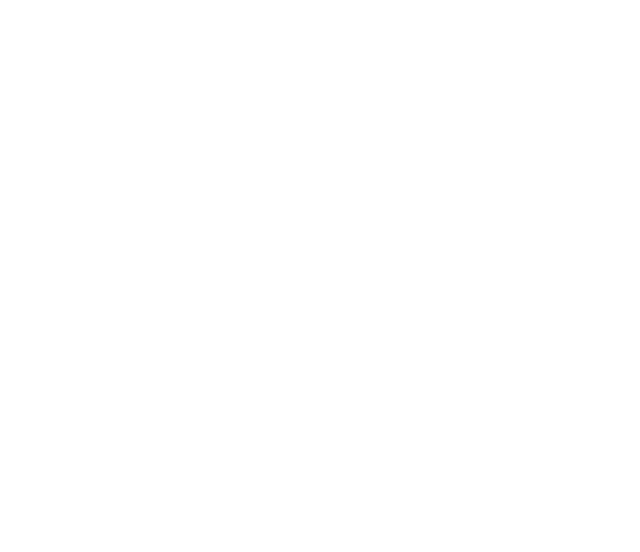
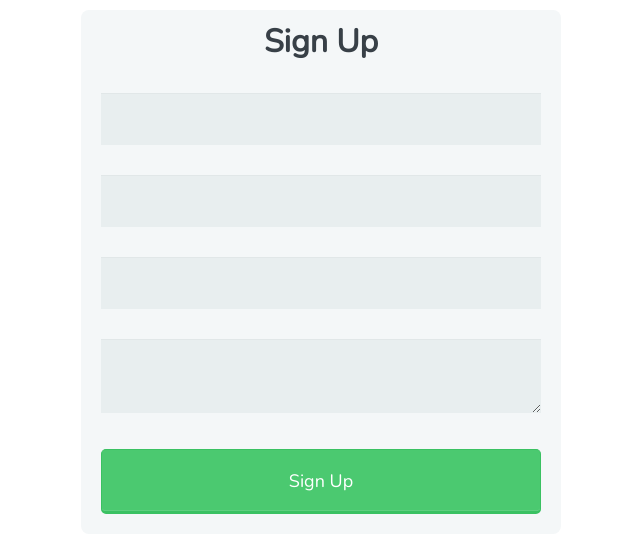
Before and after one commit to RyanLuttrell/HTML-Forms, a plain HTML site: page index.html in a window 1280 px wide. Shown: the whole page, without its empty margins (319-959 px from the left). Drawn offline with nearby package versions, Linux system fonts and the light colour scheme.

Commit message:
Build out front end of form

```diff
--- a/index.html
+++ b/index.html
@@ -10,7 +10,16 @@
     </head>
     <body>
 
+      <form action="index.html" method="POST">
+        <h1>Sign Up</h1>
+        <input type="text" id="name" name="user_name">
+        <input type="email" id="mail" name="user_email">
+        <input type="password" name="user_password" id="password">
 
+        <textarea name="user_bio" id="bio"></textarea>
+
+        <button type="submit">Sign Up</button>
+      </form>
 
     </body>
 </html>
```
